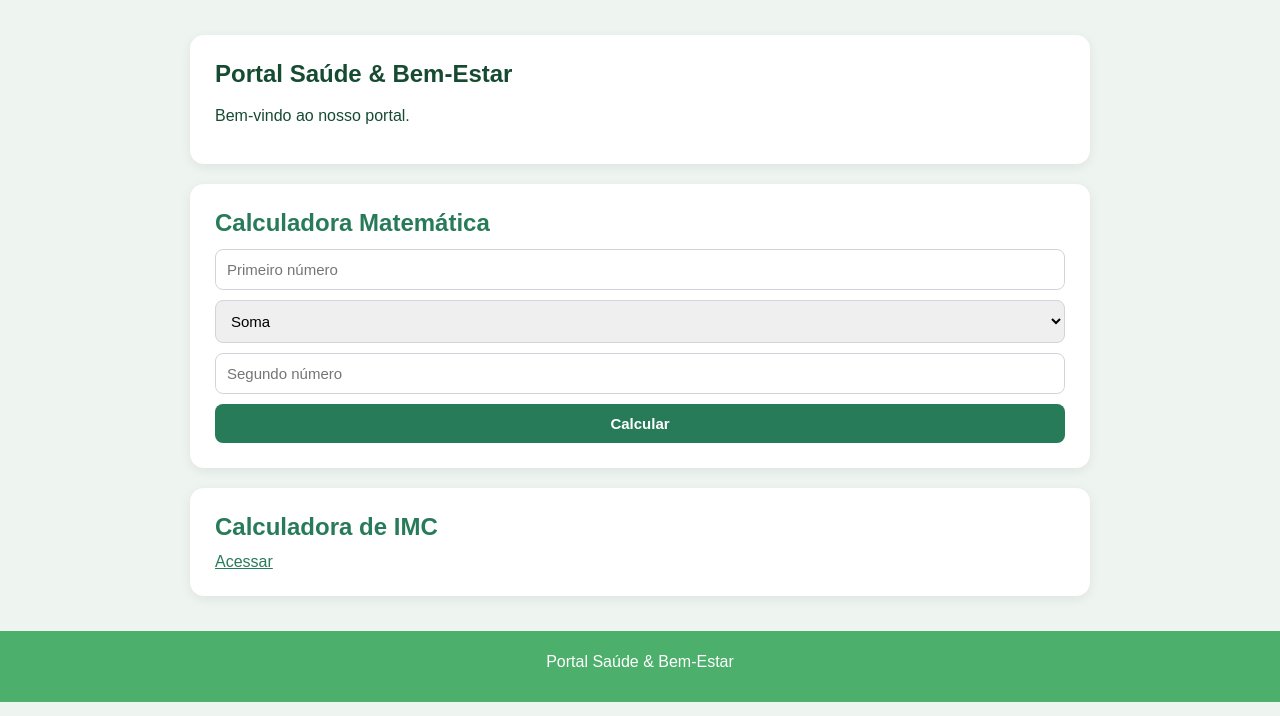
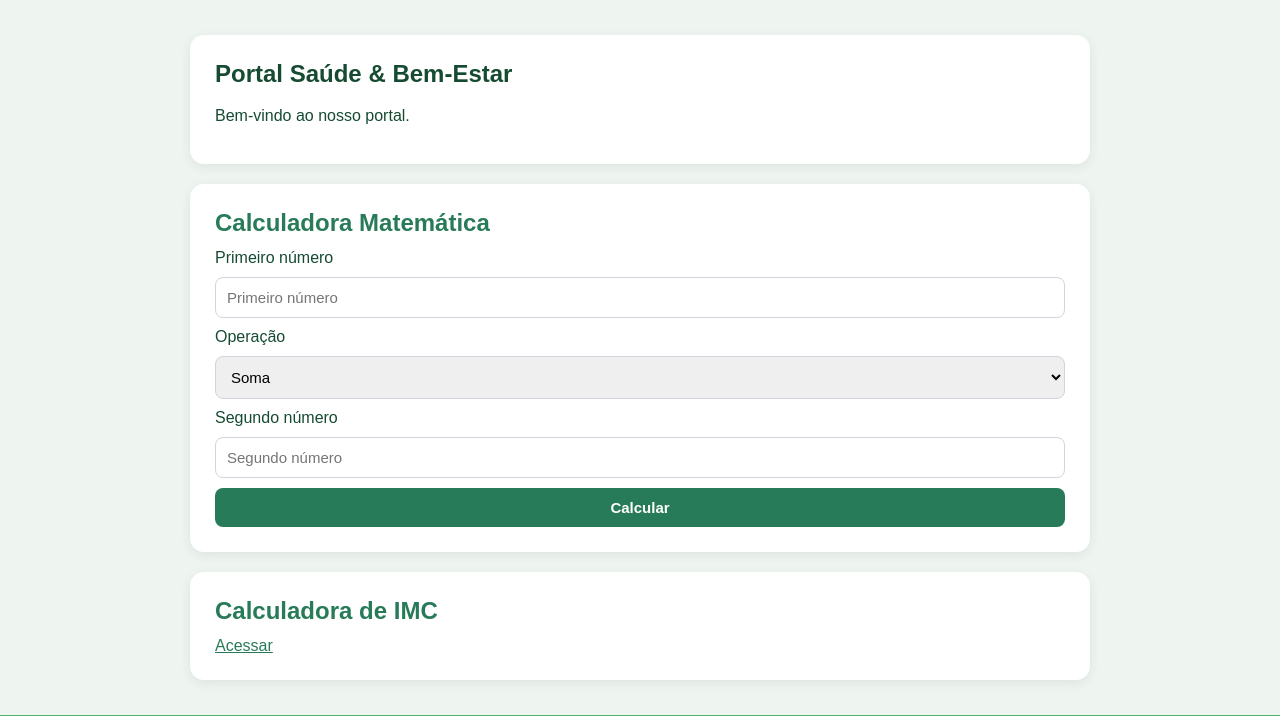
Before and after one commit to JiyeoGeo/codespaces-flask, a Flask app: page / in a window 1280 px wide. Shown: the part 54-770 px from the top of the page. Run offline with Flask 3, Linux system fonts and the light colour scheme; some libraries are stand-ins or nearby versions.

Commit message:
ajusta rótulos e IDs dos campos na calculadora matemática

```diff
--- a/templates/index.html
+++ b/templates/index.html
@@ -25,15 +25,18 @@
     >
         <input type="hidden" name="csrf_token" value="{{ csrf_token() }}">
 
+        <label for="numero-a">Primeiro número</label>
         <input
             type="number"
+            id="numero-a"
             name="a"
             step="any"
             placeholder="Primeiro número"
             required
         >
 
-        <select name="op">
+        <label for="operacao">Operação</label>
+        <select id="operacao" name="op" required>
 
             <option value="soma">
                 Soma
@@ -53,8 +56,10 @@
 
         </select>
 
+        <label for="numero-b">Segundo número</label>
         <input
             type="number"
+            id="numero-b"
             name="b"
             step="any"
             placeholder="Segundo número"
```
